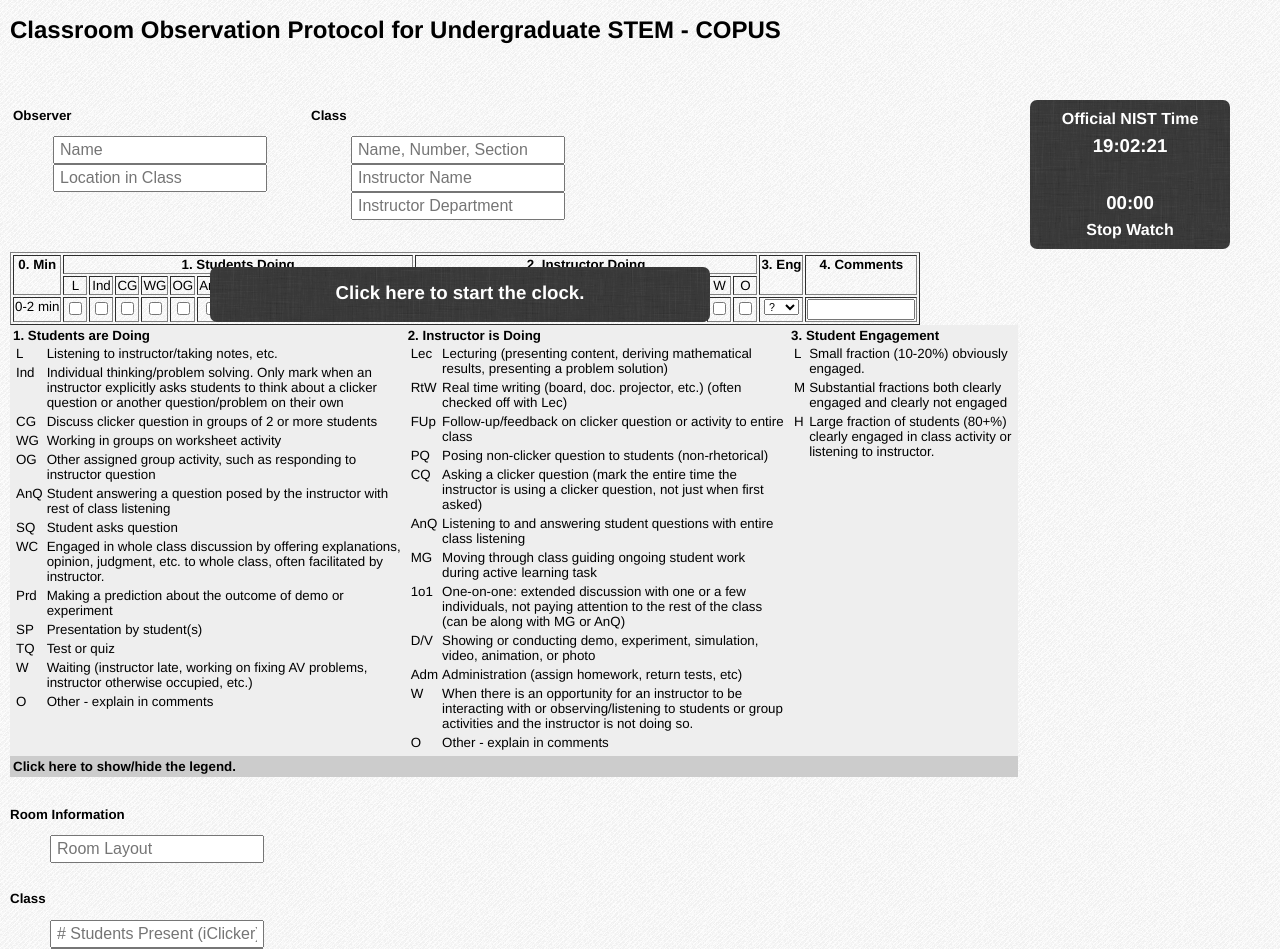
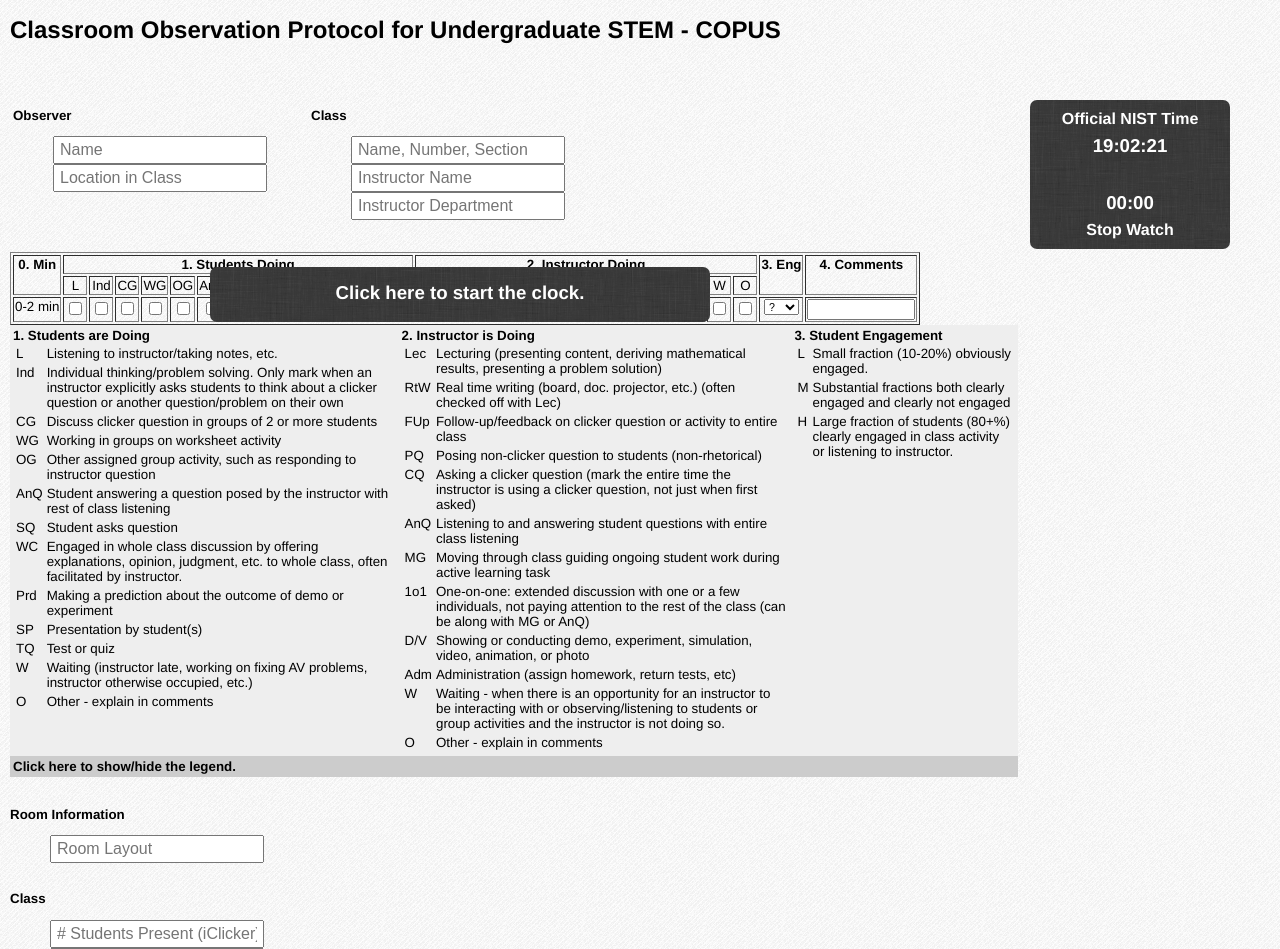
Before and after one commit to alexcrooks/cdop, a PHP site: page /new-session.php in a window 1280 px wide. Shown: the top 949 px of the page. Run offline with PHP 8.4, Linux system fonts and the light colour scheme; data that the repository does not hold is empty; a stand-in replaces the project's code that opens the database connection; some libraries are stand-ins or nearby versions.

Commit message:
changed definition for waiting under instructor

```diff
--- a/include/legend.php
+++ b/include/legend.php
@@ -29,7 +29,7 @@
     <tr><td>1o1</td><td>One-on-one: extended discussion with  one or a few individuals, not paying attention to the rest of the class (can be along with MG or AnQ)</td></tr>
     <tr><td>D/V</td><td>Showing or conducting demo, experiment, simulation, video, animation, or photo</td></tr>
     <tr><td>Adm</td><td>Administration (assign homework, return tests, etc)</td></tr>
-    <tr><td>W</td><td>When there is an opportunity for an instructor to be interacting with or observing/listening to students or group activities and the instructor is not doing so.</td></tr>
+    <tr><td>W</td><td>Waiting - when there is an opportunity for an instructor to be interacting with or observing/listening to students or group activities and the instructor is not doing so.</td></tr>
     <tr><td>O</td><td>Other - explain in comments</td></tr>
     </table>
 </td>
```
